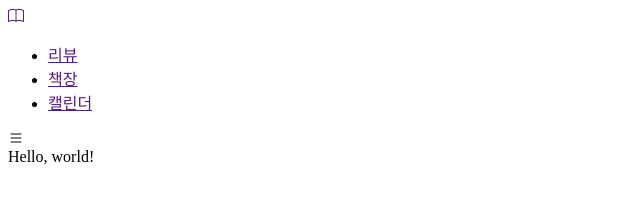
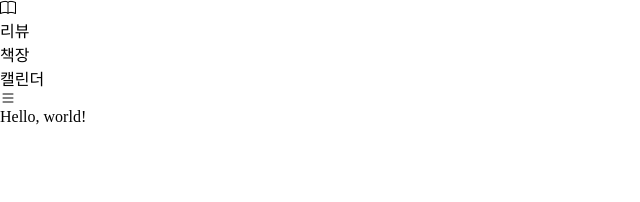
Before and after one commit to 06shelk/WSM2311, a plain HTML site: page 20230601_nav/index.html in a window 1280 px wide. Shown: the whole page, without its empty margins (0-640 px from the left). Drawn offline with nearby package versions, Linux system fonts and the light colour scheme.

Commit message:
nav reset CSS

```diff
--- /dev/null
+++ b/20230601_nav/css/reset.css
@@ -0,0 +1,21 @@
+/* reset CSS */
+
+* {
+    padding: 0;
+    margin: 0;
+    box-sizing: border-box;  /* 컨텐츠에 border주면 px 안맞으니까 방지...? */
+}
+
+ul {
+    list-style: none;
+}
+
+a {
+    text-decoration: none;
+    color: #000;
+}
+
+img {
+    max-width: 100%;
+    height: auto;
+}
--- a/20230601_nav/index.html
+++ b/20230601_nav/index.html
@@ -6,6 +6,7 @@
     <meta name="viewport" content="width=device-width, initial-scale=1.0">
     <title>nav 실습</title>
     <link rel="stylesheet" href="https://cdn.jsdelivr.net/npm/bootstrap-icons@1.10.5/font/bootstrap-icons.css">
+    <link rel="stylesheet" href="css/reset.css">
 </head>
 <body>
     <header>
```
